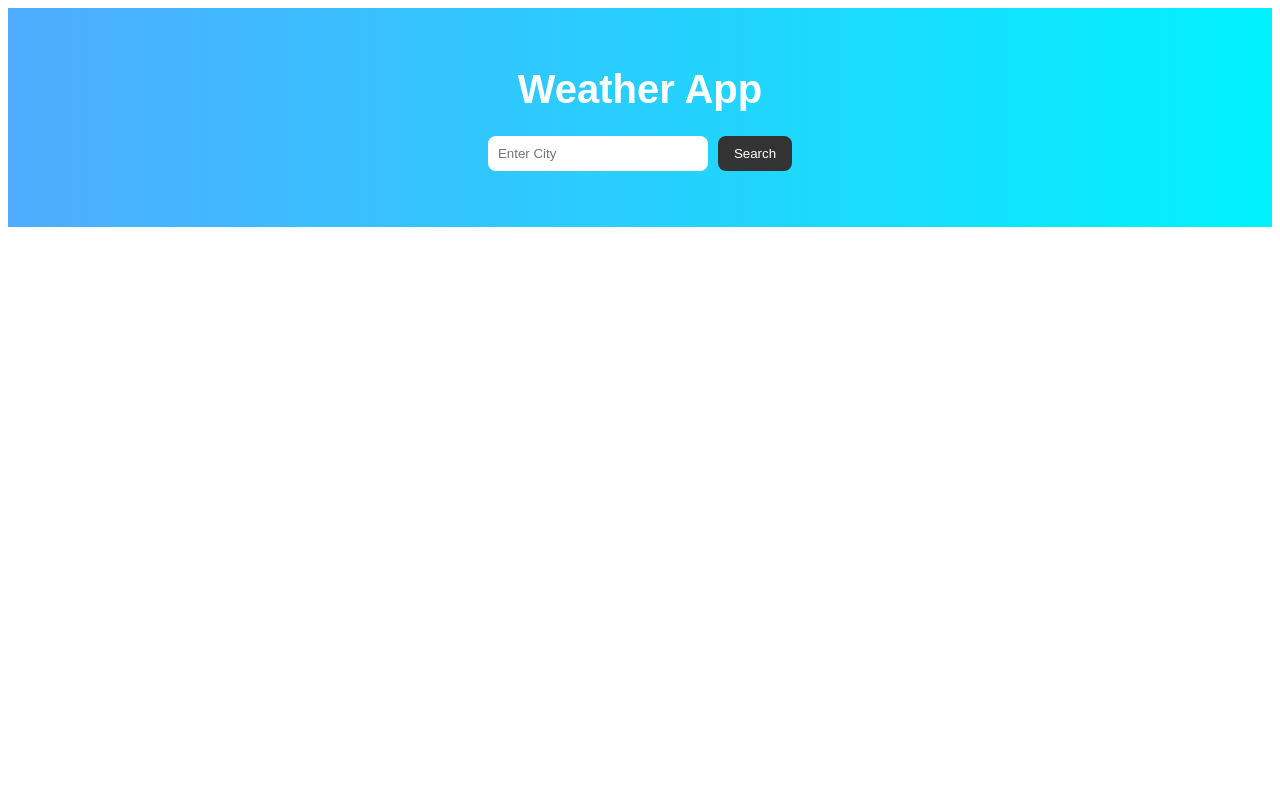
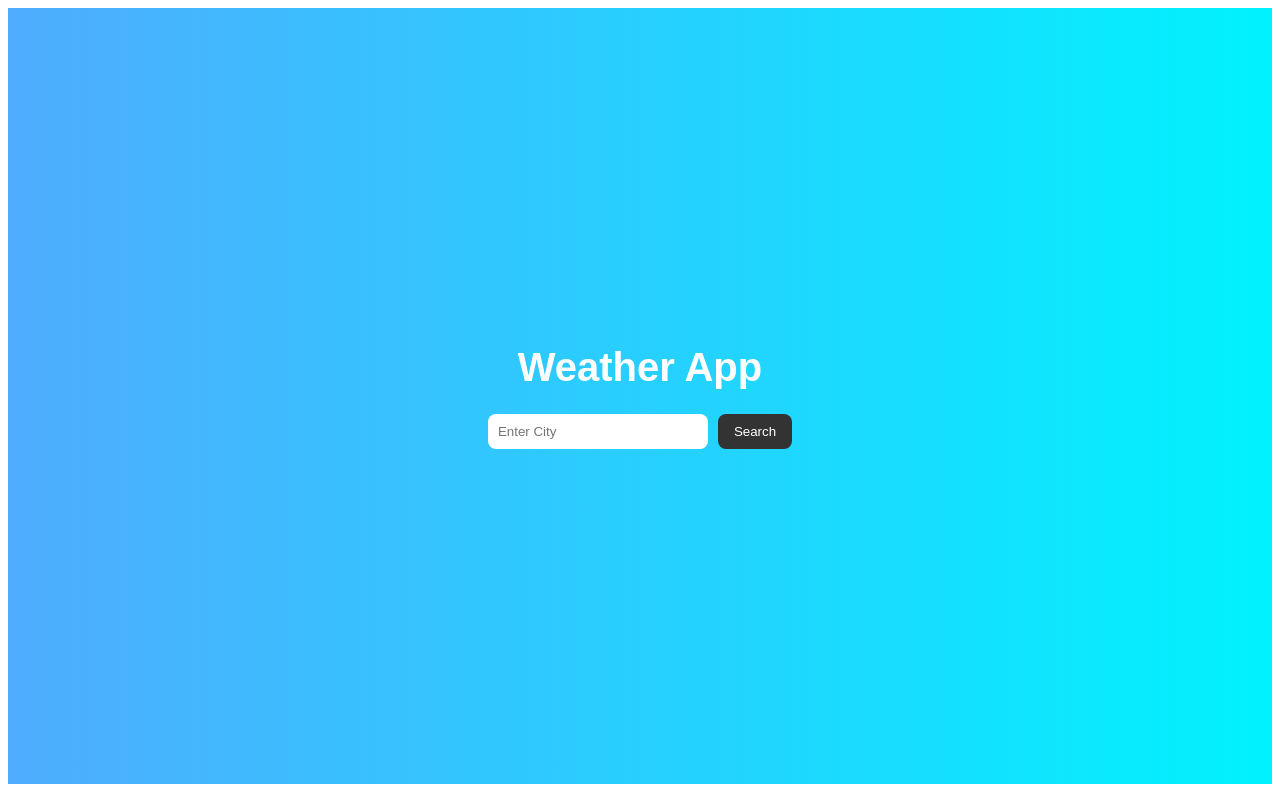
Before and after one commit to ajay09a/weather_API, a Next.js app: page / in a window 1280 px wide. Built offline with nearby package versions, Linux system fonts and the light colour scheme.

Commit message:
small fix in css

```diff
--- a/app/globals.css
+++ b/app/globals.css
@@ -1,9 +1,10 @@
 .main {
-  min-height: 100%;
+  min-height: 89vh;
   background: linear-gradient(to right, #4facfe, #00f2fe);
   display: flex;
   flex-direction: column;
   align-items: center;
+  justify-content: center;
   padding: 2rem;
   font-family: Arial, sans-serif;
 }
```
